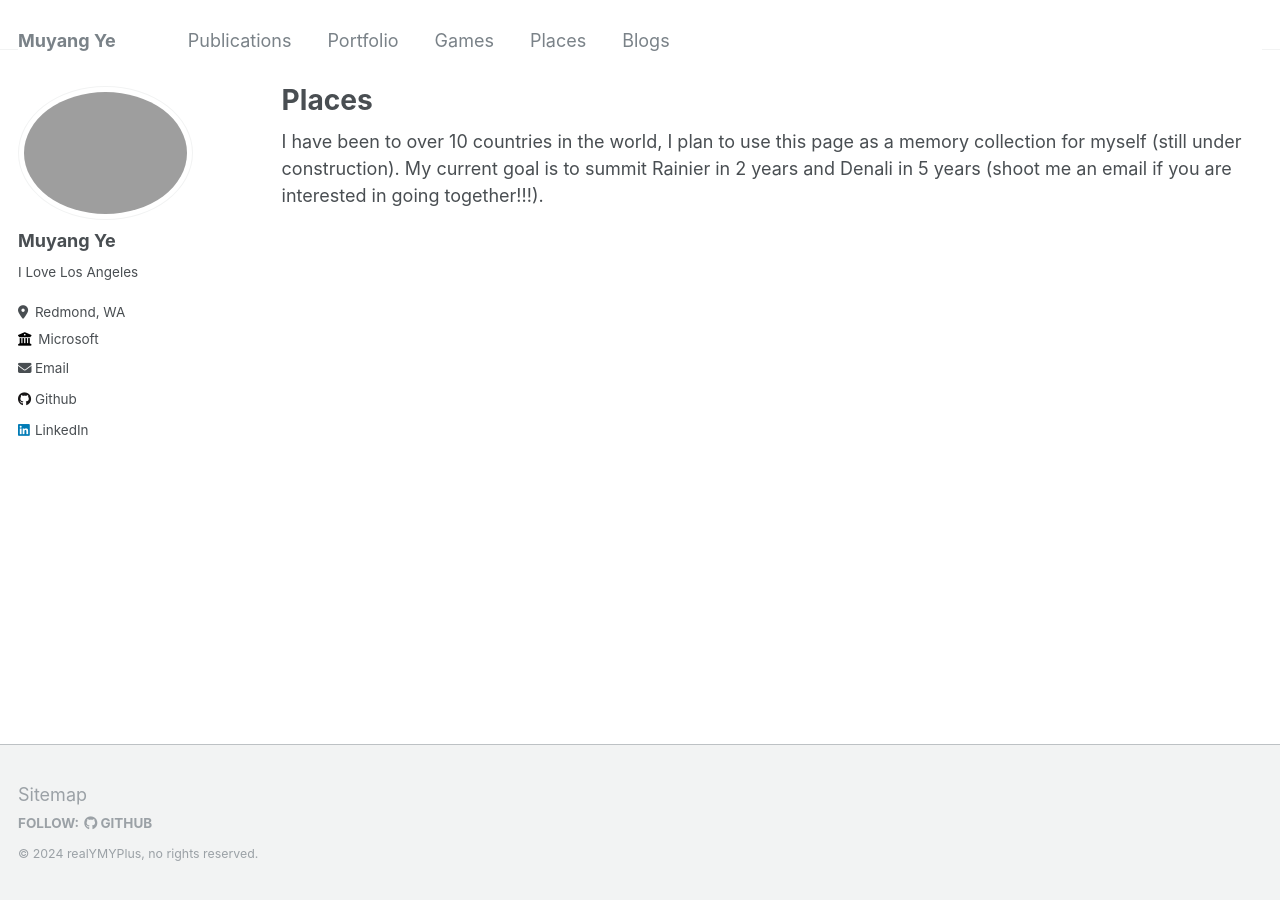
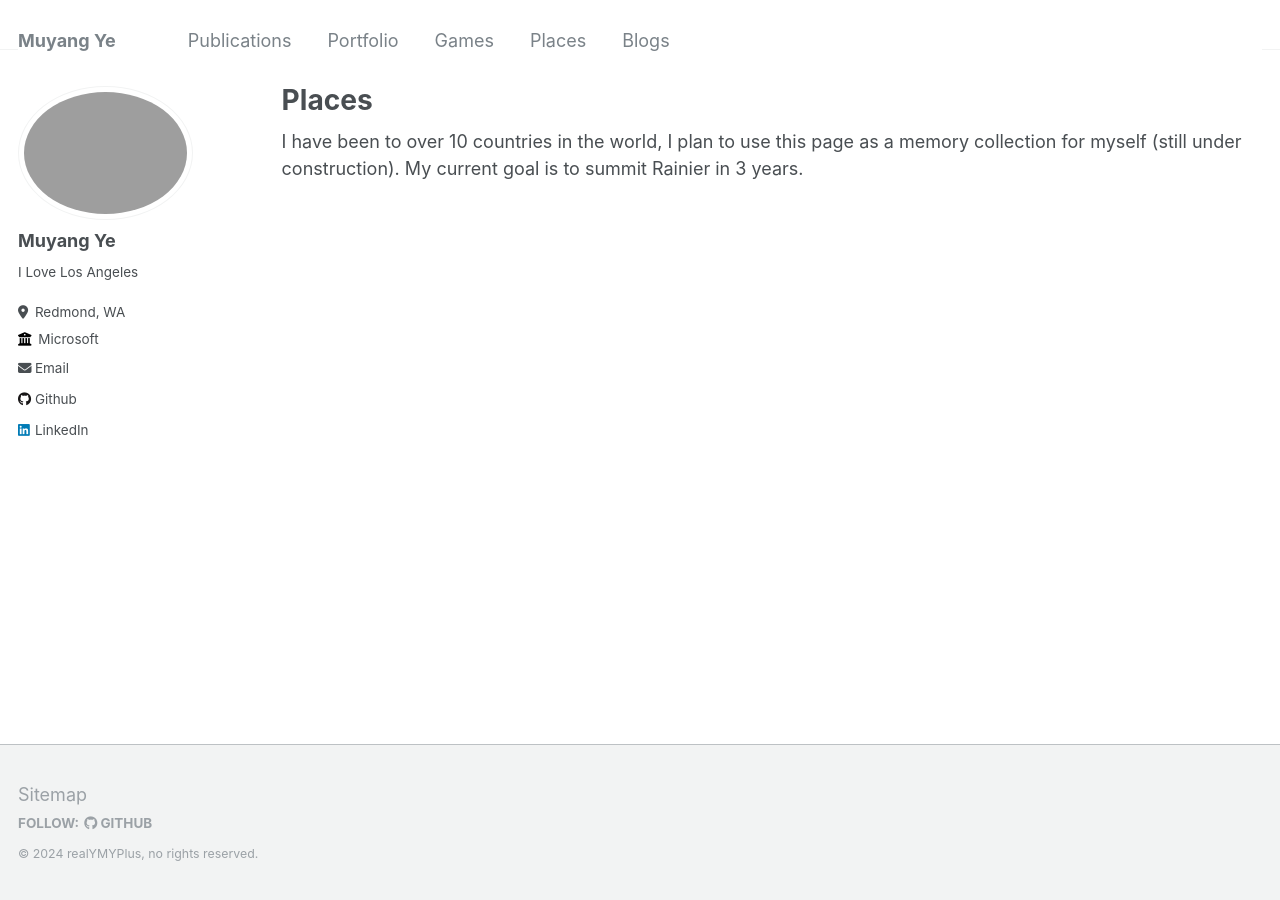
Before and after one commit to muyangye/muyangye.github.io, a Jekyll site: the page built from _pages/places.html, in a window 1280 px wide. Built offline with Jekyll 4.4.1, drawn with Linux system fonts in a browser that asks for light colours.

```diff
--- a/_pages/places.html
+++ b/_pages/places.html
@@ -6,7 +6,7 @@
 ---
 
 {% include base_path %}
-I have been to over 10 countries in the world, I plan to use this page as a memory collection for myself (still under construction). My current goal is to summit Rainier in 2 years and Denali in 5 years (shoot me an email if you are interested in going together!!!).
+I have been to over 10 countries in the world, I plan to use this page as a memory collection for myself (still under construction). My current goal is to summit Rainier in 3 years.
 
 {% for post in site.places %}
   {% include archive-single.html %}
```
Also changed, not shown: _publications/2025-01-01-paper-title-number-2.md (+1 -1 lines).
